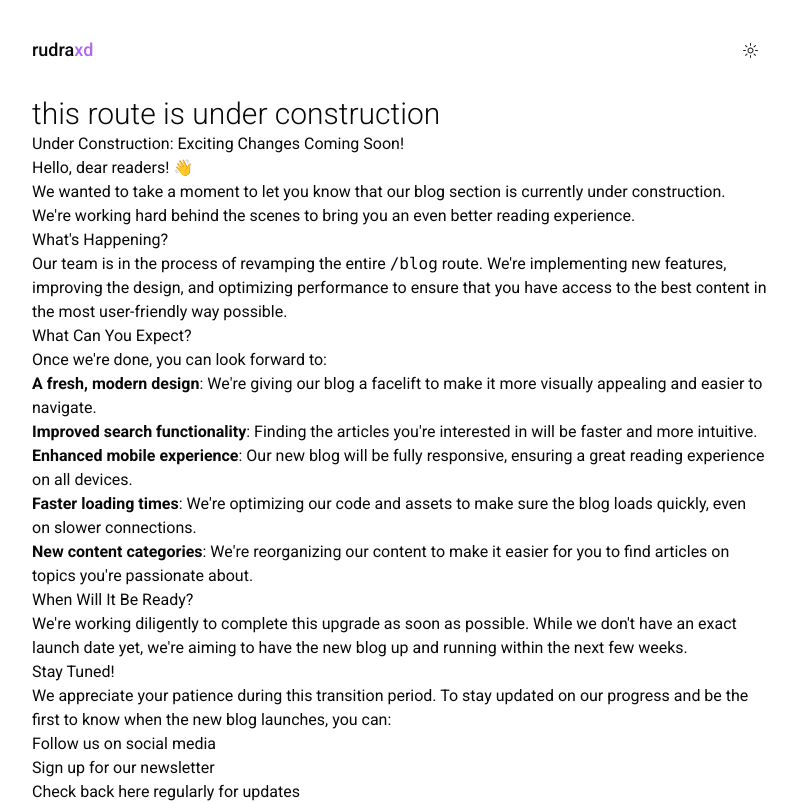
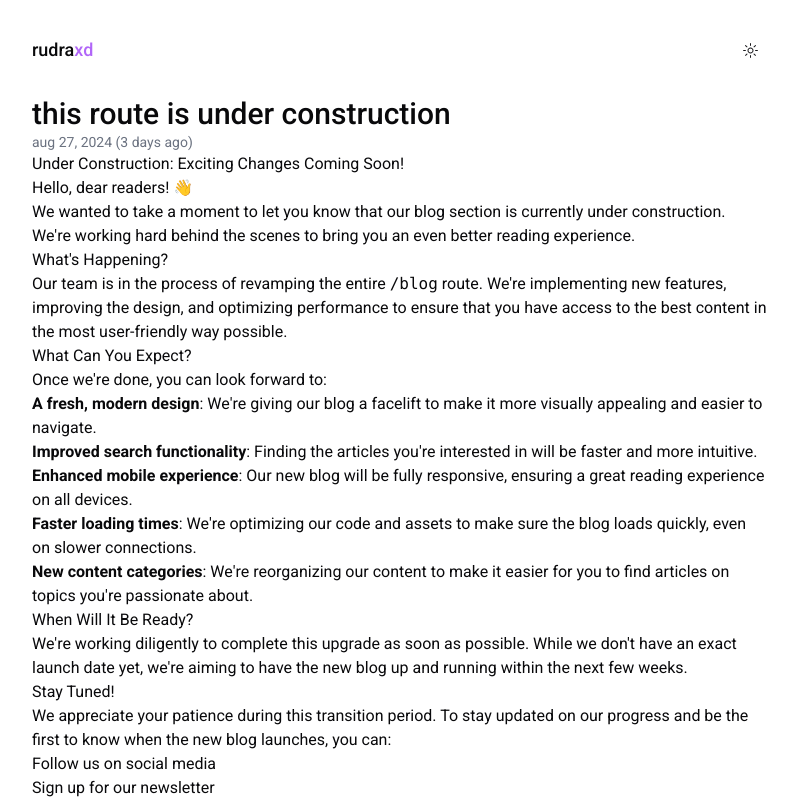
Before and after one commit to FireHead90544/w3, a Next.js app: page /blog/this-route-is-under-construction in a window 1280 px wide. Shown: the top 803 px of the page, without its empty margins (240-1037 px from the left). Built offline with nearby package versions, Linux system fonts and the light colour scheme.

Commit message:
feat: create rounded image component for mdx

```diff
--- a/app/blog/[slug]/page.tsx
+++ b/app/blog/[slug]/page.tsx
@@ -1,6 +1,7 @@
 import { notFound } from "next/navigation";
 import { getBlogPosts } from "@/lib/blog";
 import CustomMDX from "@/components/(layout)/CustomMDX";
+import { formatDate } from "@/lib/utils";
 
 export default function Post({ params }: { params: { slug: string } }) {
 	const post = getBlogPosts().find((post) => post.slug === params.slug);
@@ -11,7 +12,10 @@ export default function Post({ params }: { params: { slug: string } }) {
 	return (
 		<div className="flex flex-col space-y-6 my-4 w-full">
 			<div className="flex flex-col">
-				<h1 className="text-3xl font-light">{post.metadata.title.toLowerCase()}</h1>
+				<div className="flex flex-col">
+					<h1 className="text-3xl font-medium">{post.metadata.title.toLowerCase()}</h1>
+					<span className="text-sm text-gray-500">{formatDate(post.metadata.publish_date, true)}</span>
+				</div>
 				<CustomMDX source={post.content} />
 			</div>
 		</div>
--- /dev/null
+++ b/components/(mdx)/RoundedImage.tsx
@@ -0,0 +1,23 @@
+import React from 'react'
+import Image from 'next/image'
+import { cn } from '@/lib/utils'
+
+interface RoundedImageProps {
+  alt: string,
+  src: string,
+  width?: number
+  height?: number
+  center?: boolean
+}
+
+const RoundedImage = (props: Readonly<RoundedImageProps>) => {
+  return (
+    <Image
+      className={cn('rounded-lg', props.center && 'mx-auto' )} {...props}
+      {...(props.width ? { width: props.width } : {width: 200})}
+      {...(props.height ? { height: props.height } : {height: 200})}
+    />
+  )
+}
+
+export default RoundedImage
```
